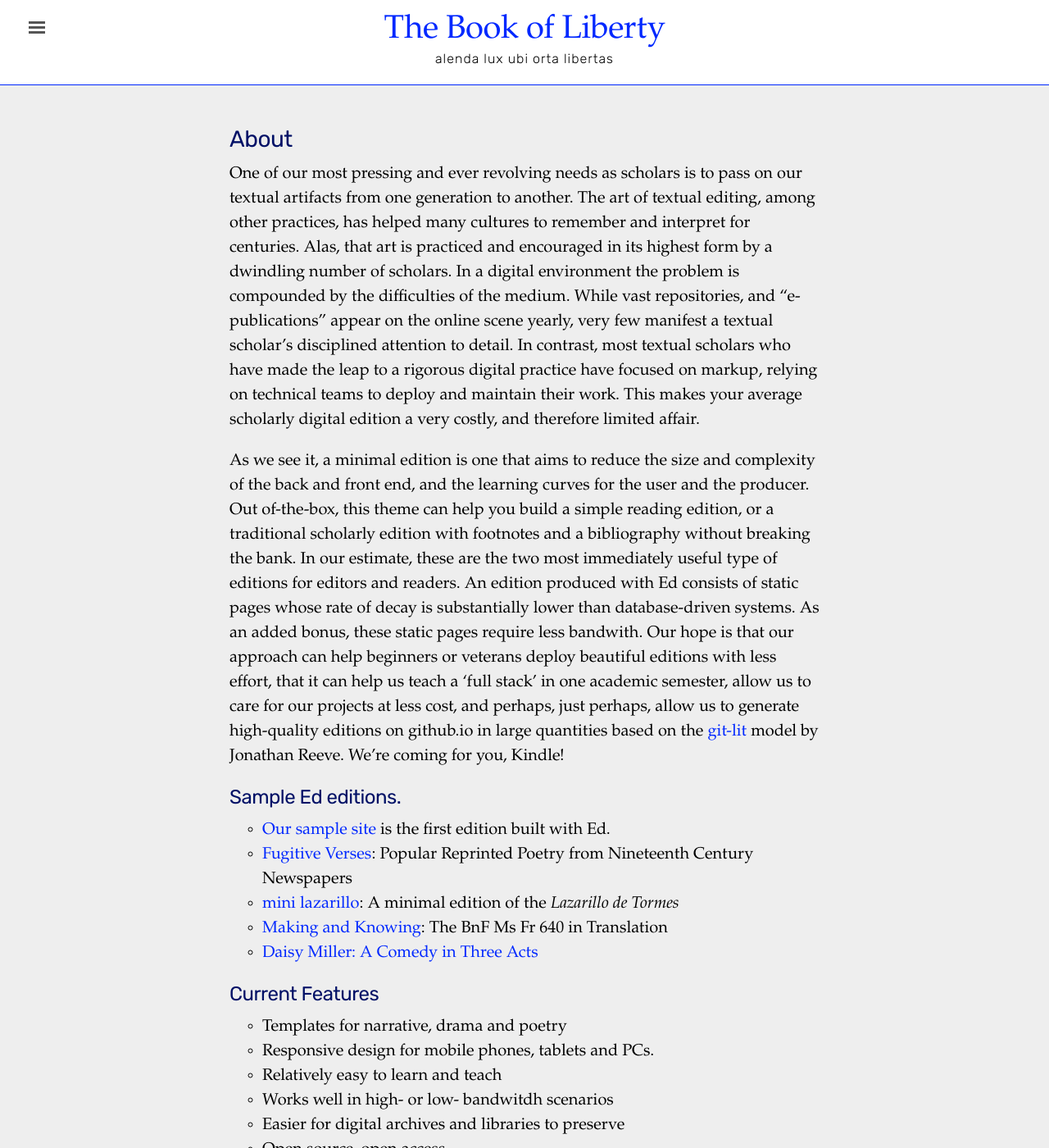
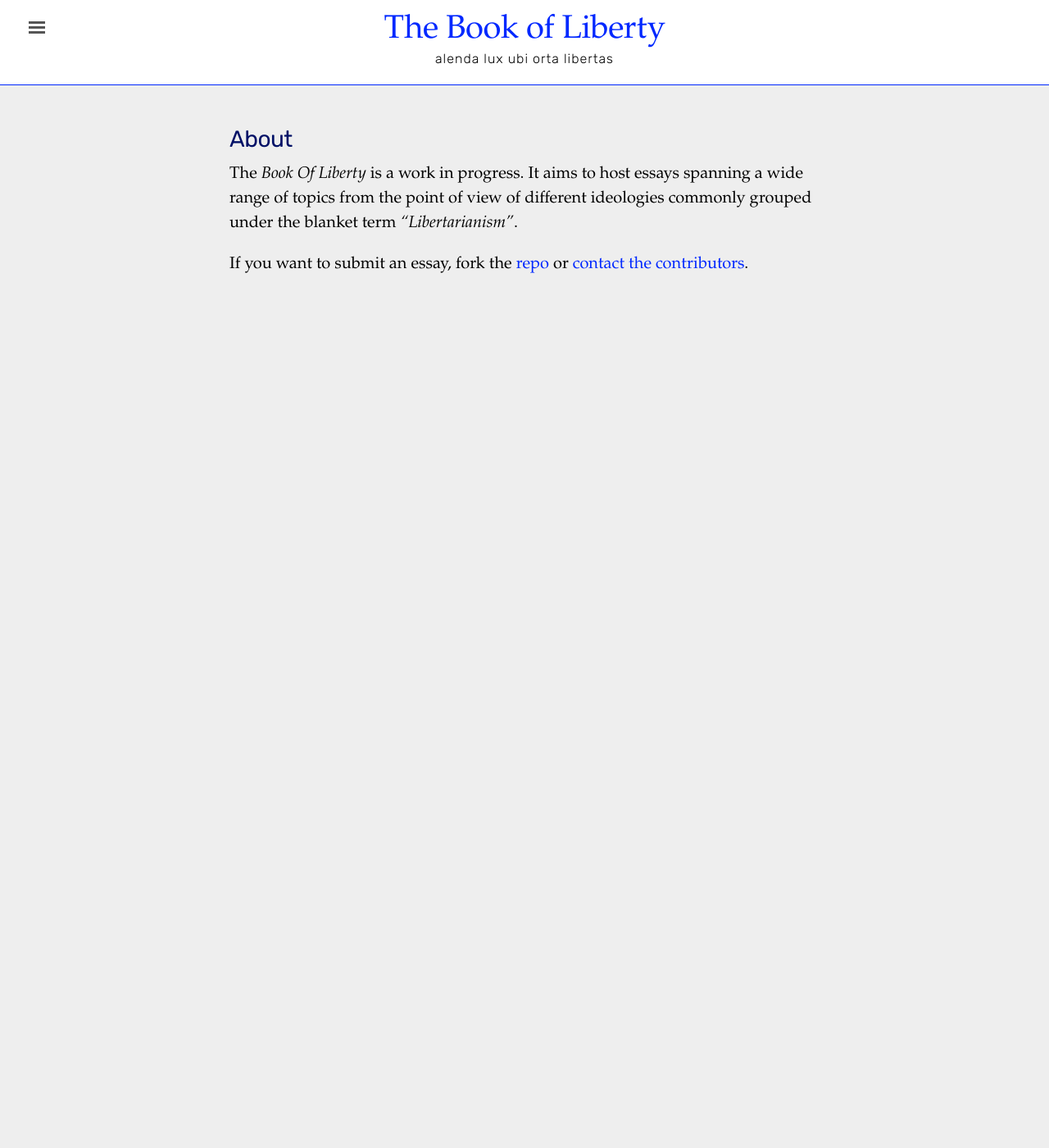
Before and after one commit to BookOfLiberty/bookofliberty.github.io, a Jekyll site: the page built from about.md, in a window 1280 px wide and 1400 px high. Shown: the whole window at 82% size. Built offline with Jekyll 4.4.1, drawn with Linux system fonts in a browser that asks for light colours; some of the changed text lies outside the part shown.

Commit message:
fixed typo

```diff
--- a/about.md
+++ b/about.md
@@ -3,36 +3,6 @@ layout: page
 title: About
 ---
 
-One of our most pressing and ever revolving needs as scholars is to pass on our textual artifacts from one generation to another. The art of textual editing, among other practices, has helped many cultures to remember and interpret for centuries. Alas, that art is practiced and encouraged in its highest form by a dwindling number of scholars. In a digital environment the problem is compounded by the difficulties of the medium. While vast repositories, and "e-publications" appear on the online scene yearly, very few manifest a textual scholar's disciplined attention to detail. In contrast, most textual scholars who have made the leap to a rigorous digital practice have focused on markup, relying on technical teams to deploy and maintain their work. This makes your average scholarly digital edition a very costly, and therefore limited affair.
+The *Book Of Liberty* is a work in progress. It aims to host essays spanning a wide range of topics from the point of view of different ideologies commonly grouped under the blanket term *"Libertarianism"*.
 
-As we see it, a minimal edition is one that aims to reduce the size and complexity of the back and front end, and the learning curves for the user and the producer. Out of-the-box, this theme can help you build a simple reading edition, or a traditional scholarly edition with footnotes and a bibliography without breaking the bank. In our estimate, these are the two most immediately useful type of editions for editors and readers. An edition produced with Ed consists of static pages whose rate of decay is substantially lower than database-driven systems. As an added bonus, these static pages require less bandwith. Our hope is that our approach can help beginners or veterans deploy beautiful editions with less effort, that it can help us teach a 'full stack' in one academic semester, allow us to care for our projects at less cost, and perhaps, just perhaps, allow us to generate high-quality editions on github.io in large quantities based on the [git-lit](http://jonreeve.com/2015/09/introducing-git-lit/) model by Jonathan Reeve. We're coming for you, Kindle!
-
-
-## Sample Ed editions.
-
-- [Our sample site](http://elotroalex.github.io/ed/) is the first edition built with Ed.
-- [Fugitive Verses](http://fugitiverses.viraltexts.org/): Popular Reprinted Poetry from Nineteenth Century Newspapers
-- [mini lazarillo](http://minilazarillo.github.io/): A minimal edition of the *Lazarillo de Tormes*
-- [Making and Knowing](https://cu-mkp.github.io/GR8975-edition/): The BnF Ms Fr 640 in Translation
-- [Daisy Miller: A Comedy in Three Acts](https://britaneeelizabeth.github.io/ed/texts/DaisyMillerPlay/)
-
-
-
-## Current Features
-- Templates for narrative, drama and poetry
-- Responsive design for mobile phones, tablets and PCs.
-- Relatively easy to learn and teach
-- Works well in high- or low- bandwitdh scenarios
-- Easier for digital archives and libraries to preserve
-- Open source, open access
-- Unobtrusive footnotes
-- Metadata in Dublin Core and OpenGraph to play nice with Zotero, libraries and social media.
-- Automatic table of content generation
-- Simple search functionality
-- Annotations via [hypothes.is](https://hypothes.is/)
-- Optional: Ability to generate well-formatted bibliographies and linked citations
-
-
-## Installing and using Ed
-
-To learn how to install and begin using Ed, please visit our [documentation page](http://elotroalex.github.io/ed/documentation/).
+If you want to submit an essay, fork the [repo](https://github.com/BookOfLiberty/bookofliberty.github.io) or [contact the contributors](https://github.com/BookOfLiberty/bookofliberty.github.io/graphs/contributors).
--- a/index.html
+++ b/index.html
@@ -6,7 +6,7 @@ title: "The Book of Liberty"
   <h1>Welcome to the Book Of Liberty.</h1>
 </div>
 
-<p><em>The Book of Liberty</em> is a collection of essays written by anons who follow political (or otherwise) philosphies broadly classifiable as (for lack of a better word) Libertarian. This includes Anarcho-Capitalists, Capitalist Minarchists, Objectivists, and some Monarchists.</p>
+<p><em>The Book of Liberty</em> is a collection of essays written by anons who follow political (or otherwise) philosophies broadly classifiable as (for lack of a better word) Libertarian. This includes Anarcho-Capitalists, Capitalist Minarchists, Objectivists, and some Monarchists.</p>
 
 <p>Because the essays span across different ideologies, you should not correlate them unless they belong to the same category.</p>
 
```
